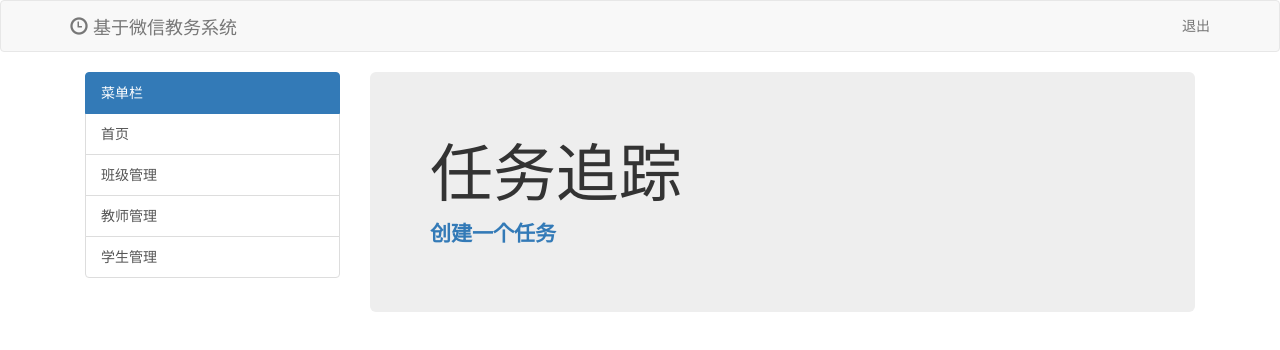
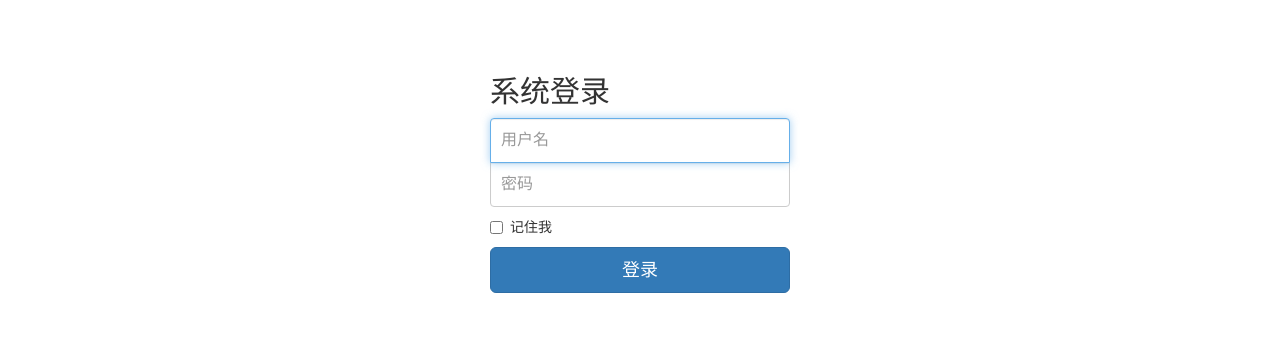
Before and after one commit to zouyifeng/education-system-frontend, a Vue app: page / in a window 1280 px wide. Shown: the top 350 px of the page. Built offline with nearby package versions, Linux system fonts and the light colour scheme; what vue-resource would draw is missing.

Commit message:
login component

```diff
--- a/src/App.vue
+++ /dev/null
@@ -1,34 +0,0 @@
-<template>
-  <div id="wrapper">
-    <nav class="navbar navbar-default">
-      <div class="container">
-        <a class="navbar-brand" href="#">
-          <i class="glyphicon glyphicon-time"></i>  基于微信教务系统
-        </a>
-        <ul class="nav navbar-nav navbar-right">
-          <li>
-            <a href="#">退出</a>
-          </li>
-        </ul>
-      </div>
-    </nav>
-    <div class="container">
-      <div class="col-sm-3">
-        <sidebar></sidebar>
-      </div>
-      <div class="col-sm-9">
-        <router-view></router-view>
-      </div>
-    </div>
-  </div>
-</template>
-
-<script>
-  import Sidebar from './components/Sidebar.vue'
-  export default {
-    name: 'app',
-    components: {
-      'Sidebar' : Sidebar
-    }
-  }
-</script>
--- /dev/null
+++ b/src/components/Index.vue
@@ -0,0 +1,34 @@
+<template>
+  <div id="wrapper">
+    <nav class="navbar navbar-default">
+      <div class="container">
+        <a class="navbar-brand" href="#">
+          <i class="glyphicon glyphicon-time"></i>  基于微信教务系统
+        </a>
+        <ul class="nav navbar-nav navbar-right">
+          <li>
+            <a href="#">退出</a>
+          </li>
+        </ul>
+      </div>
+    </nav>
+    <div class="container">
+      <div class="col-sm-3">
+        <sidebar></sidebar>
+      </div>
+      <div class="col-sm-9">
+        <router-view></router-view>
+      </div>
+    </div>
+  </div>
+</template>
+
+<script>
+  import Sidebar from './Sidebar.vue'
+  export default {
+    name: 'app',
+    components: {
+      'Sidebar' : Sidebar
+    }
+  }
+</script>
--- /dev/null
+++ b/src/components/Login.vue
@@ -0,0 +1,76 @@
+<template>
+    <div class="container">
+        <form class="form-signin">
+            <h2 class="form-signin-heading">{{title}}</h2>
+            <label for="username" class="sr-only">用户名</label>
+            <input type="email" v-model="username" id="username" class="form-control" placeholder="用户名" required autofocus>
+            <label for="password" class="sr-only">密码</label>
+            <input type="password" v-model="password" id="password" class="form-control" placeholder="密码" required>
+            <div class="checkbox">
+                <label>
+            <input type="checkbox" value="remember-me"> 记住我
+          </label>
+            </div>
+            <button class="btn btn-lg btn-primary btn-block" type="submit">登录</button>
+        </form>
+    </div>
+</template>
+
+<script>
+    export default {
+        data() {
+            return {
+                // note: changing this line won't causes changes
+                // with hot-reload because the reloaded component
+                // preserves its current state and we are modifying
+                // its initial state.
+                title: '系统登录',
+                username: '',
+                password: ''
+            }
+        }
+    }
+</script>
+
+<style>
+    body {
+    padding-top: 40px;
+    padding-bottom: 40px;
+    background-color: #eee;
+    }
+
+    .form-signin {
+    max-width: 330px;
+    padding: 15px;
+    margin: 0 auto;
+    }
+    .form-signin .form-signin-heading,
+    .form-signin .checkbox {
+    margin-bottom: 10px;
+    }
+    .form-signin .checkbox {
+    font-weight: normal;
+    }
+    .form-signin .form-control {
+    position: relative;
+    height: auto;
+    -webkit-box-sizing: border-box;
+        -moz-box-sizing: border-box;
+            box-sizing: border-box;
+    padding: 10px;
+    font-size: 16px;
+    }
+    .form-signin .form-control:focus {
+    z-index: 2;
+    }
+    .form-signin input[type="email"] {
+    margin-bottom: -1px;
+    border-bottom-right-radius: 0;
+    border-bottom-left-radius: 0;
+    }
+    .form-signin input[type="password"] {
+    margin-bottom: 10px;
+    border-top-left-radius: 0;
+    border-top-right-radius: 0;
+    }
+</style>
--- a/src/main.js
+++ b/src/main.js
@@ -4,11 +4,12 @@ import Vue from 'vue'
 import VueRouter from 'vue-router'
 import VueResource from 'vue-resource'
 
-
 import App from './App'
+import Index from './components/Index'
+import Login from './components/Login'
 import Home from './components/Home'
 import store from './store'
-import TimeEntries from './components/TimeEntries.vue'
+import TimeEntries from './components/TimeEntries'
 import 'bootstrap/dist/css/bootstrap.css'
 
 Vue.use(VueRouter)
@@ -16,10 +17,10 @@ Vue.use(VueResource)
 
 const routes = [{
   path : '/',
-  component : Home
+  component : Login
 },{
-  path : '/home',
-  component : Home
+  path : '/index',
+  component : Index
 },{
   path : '/time-entries',
   component : TimeEntries,
@@ -40,5 +41,5 @@ new Vue({
   el: '#app',
   router,
   store,
-  ...App
+  ...Login
 });
```
